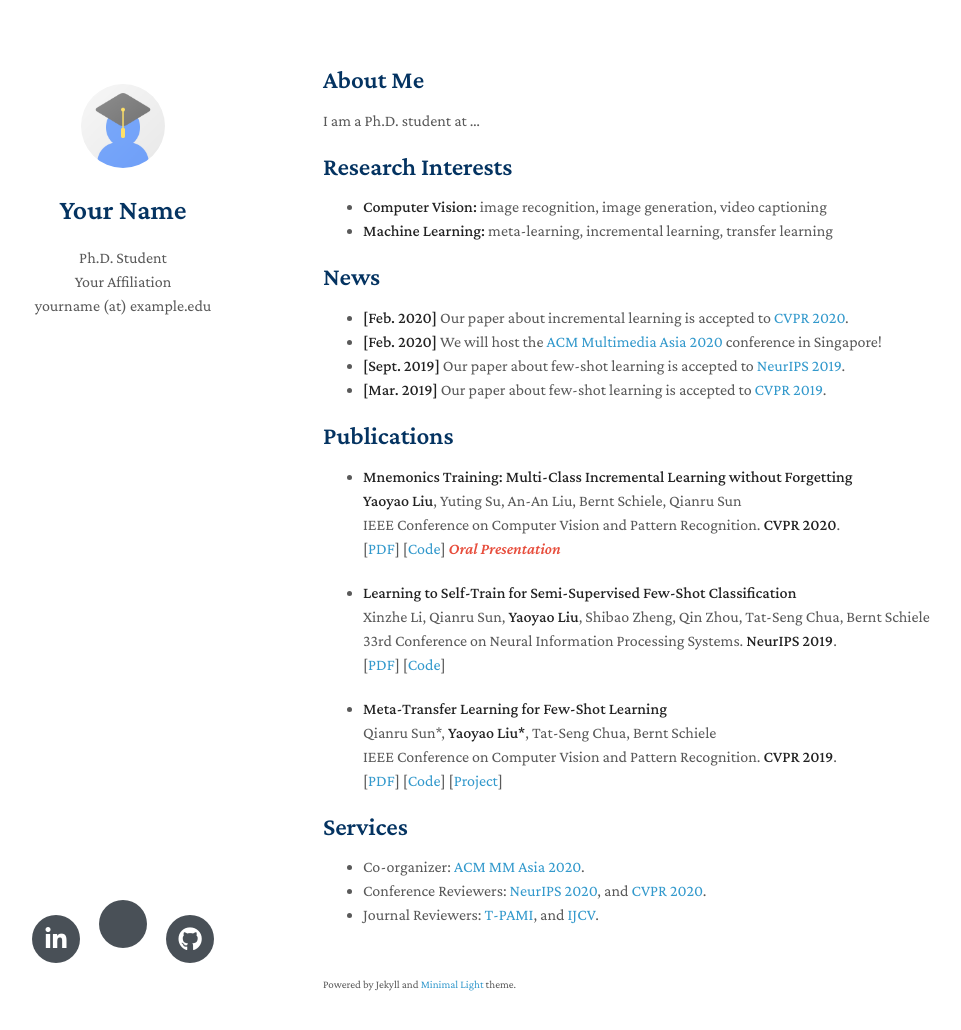
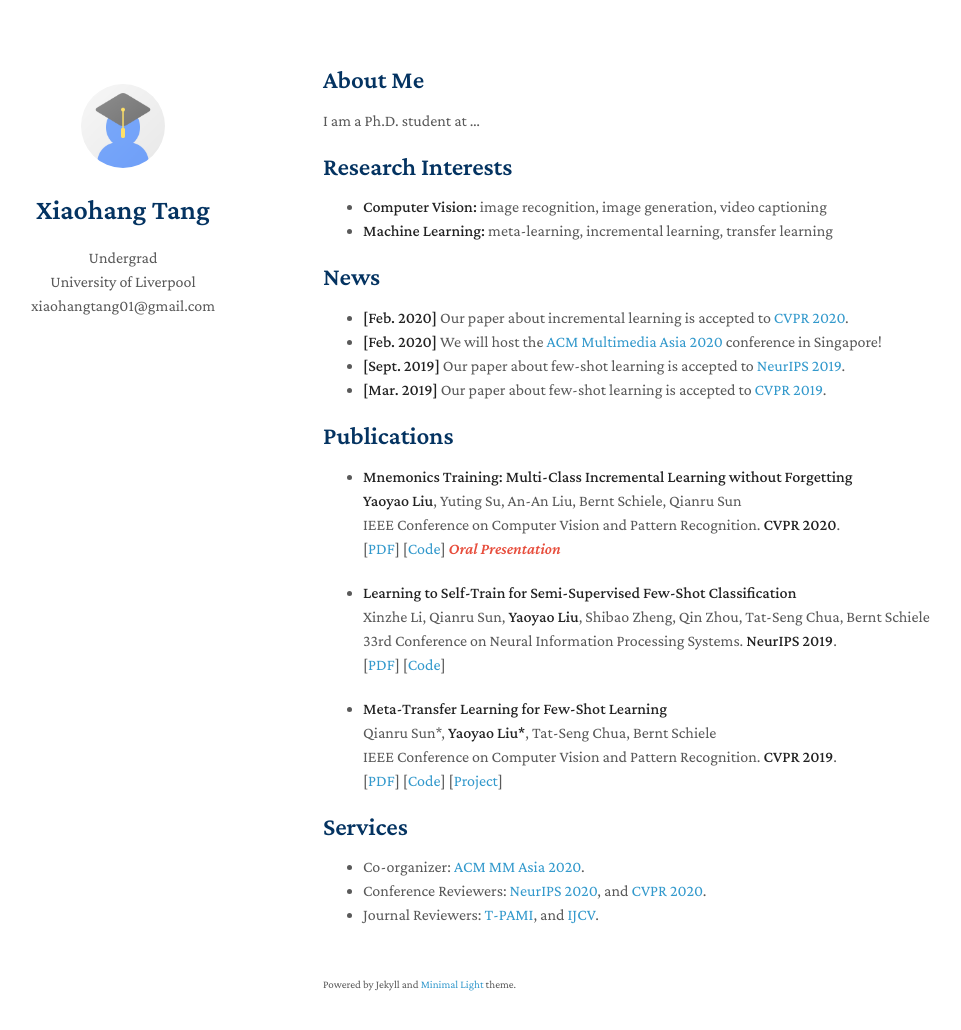
Before and after one commit to xiaohang-tang/xiaohang-tang.github.io, a Jekyll site: the page built from index.md, in a window 1280 px wide and 1065 px high. Shown: the top 1030 px of the window, without its empty margins (147-1108 px from the left). Built offline with Jekyll 4.4.1, drawn with Linux system fonts in a browser that asks for light colours; nearby versions of some CDN libraries; a style sheet for code colours, icons or effects is not loaded; our own code applies the rules of GitHub Pages for plain Markdown files.

Commit message:
Update _config.yml

```diff
--- a/_config.yml
+++ b/_config.yml
@@ -1,15 +1,8 @@
-title: Your Name
-position: Ph.D. Student
-affiliation: Your Affiliation
-email: yourname (at) example.edu
+title: Xiaohang Tang
+position: Undergrad
+affiliation: University of Liverpool
+email: xiaohangtang01@gmail.com
 keywords: minimal academic
-google_scholar: https://scholar.google.com/
-github_link: https://github.com/yaoyao-liu/minimal-light
-linkedin: https://www.linkedin.com/
 avatar: ./assets/img/avatar.png
-google_analytics: UA-111540567-4
 favicon: ./assets/img/favicon.png
-favicon_dark: ./assets/img/favicon-dark.png
-description: The Minimal Light is a simple and elegant jekyll theme for academic personal homepage.
-canonical: https://minimal-light.yyliu.net/
 remote_theme: yaoyao-liu/minimal-light
```
